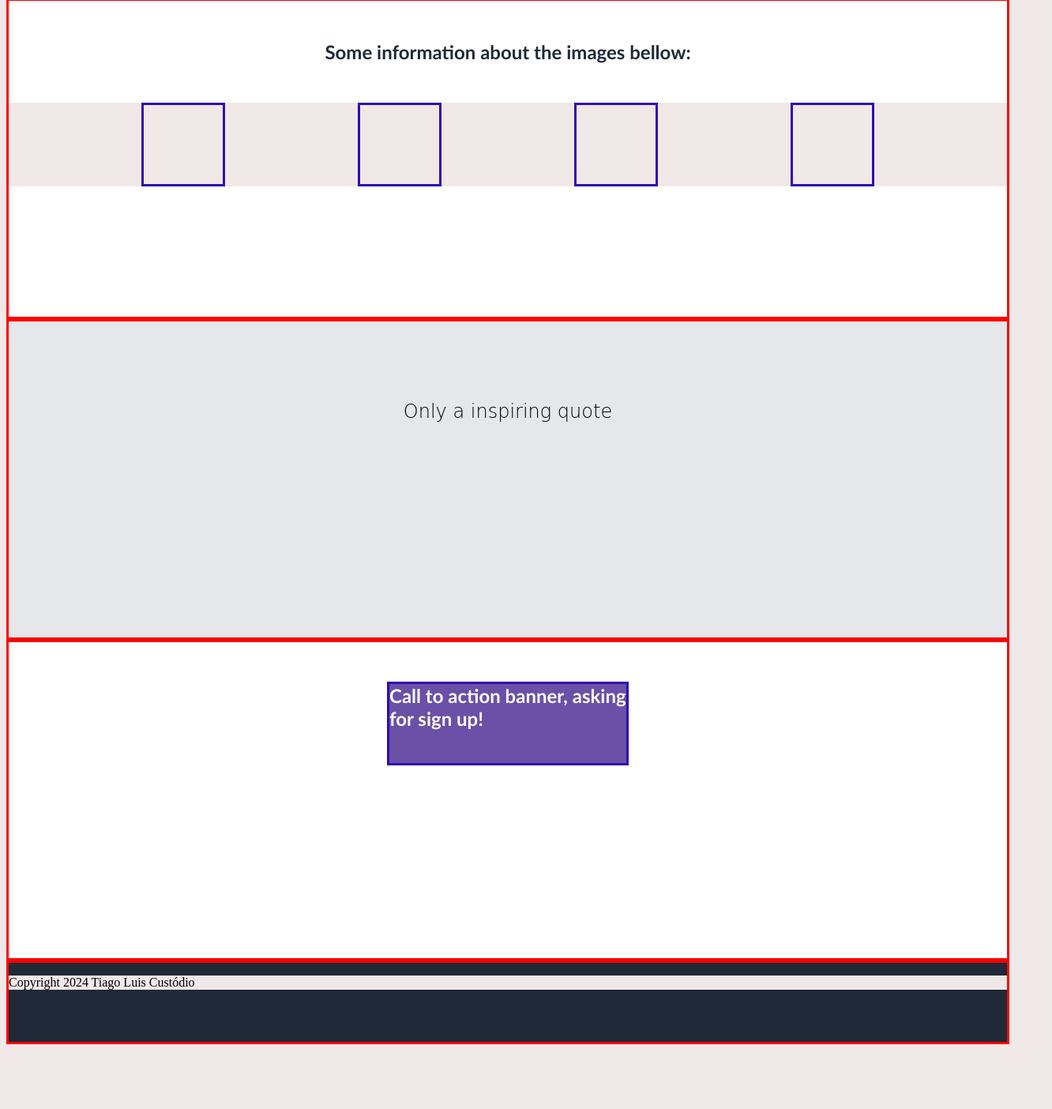
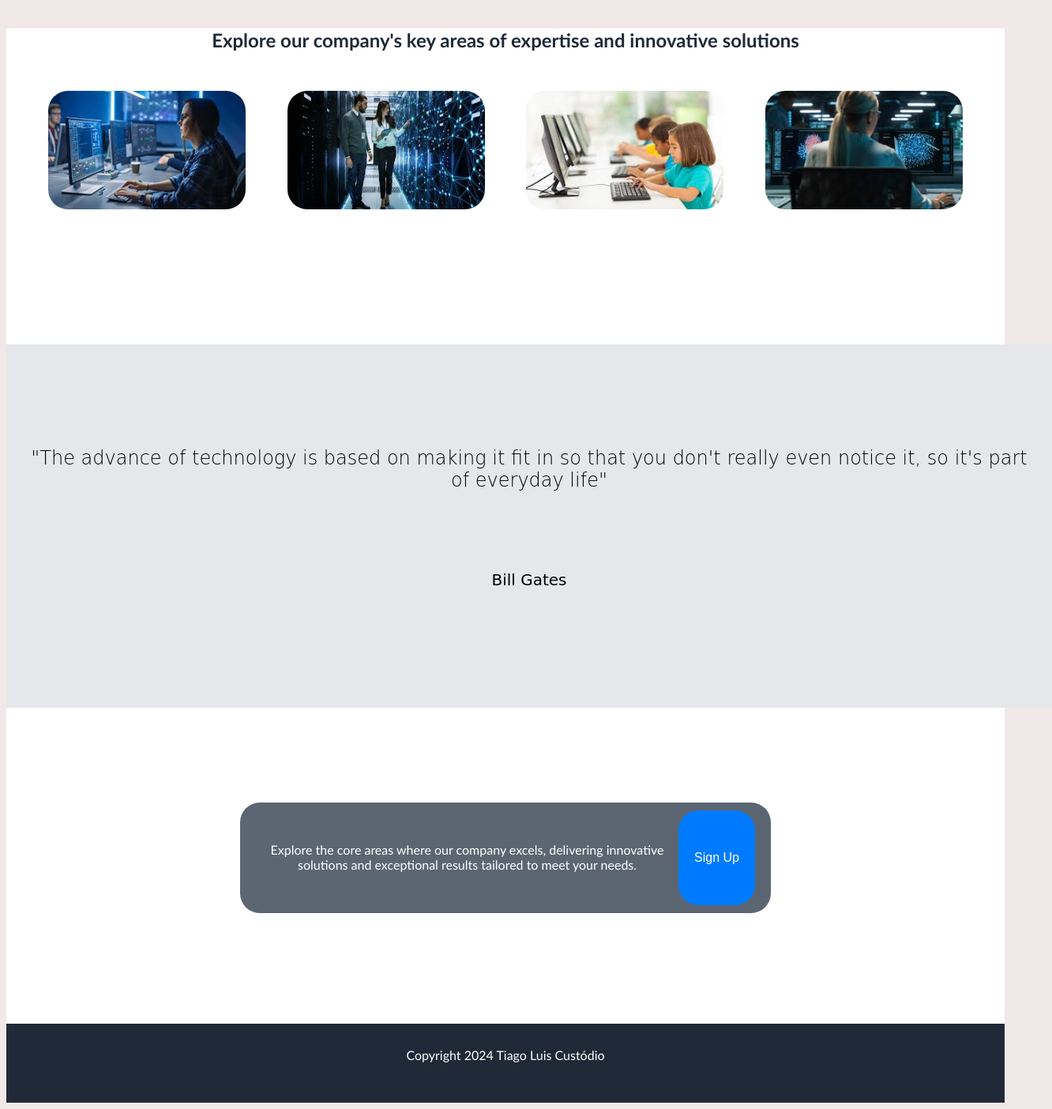
Before and after one commit to custodiotiago/LandingPage, a plain HTML site: page index.html in a window 1280 px wide. Shown: the part 522-1926 px from the top of the page at 79% size, 1332 px wide, since content can reach past the window. Before the commit the page ends 1852 px from the top, so only its background shows below. Drawn offline with Linux system fonts and the light colour scheme.

Commit message:
Finalização da base do CSS

```diff
--- a/index.html
+++ b/index.html
@@ -25,7 +25,7 @@
         <div id="mainDescription">
             <h1>Our company is awesome!!!</h1>
             <p>Here we have good reasons for you to sign up!</p>
-            <input type="button" value="Sign Up">
+            <input id="signupButton" type="button" value="Sign Up">
         </div>
         <div id="mainImage">
             <img id="imgTop" src="/office1.jpg">
@@ -34,22 +34,25 @@
 
     <div class="contentDiv2">
         <div id="someInformation">
-            <p>Some information about the images bellow:</p>
+            <p>Explore our company's key areas of expertise and innovative solutions</p>
         </div>
         <div id="imageGallery">
-            <div class="imgMini"></div>
-            <div class="imgMini"></div>
-            <div class="imgMini"></div>
-            <div class="imgMini"></div>
+            <img class="imgMini" src="/landingpage_development.jpeg">
+            <img class="imgMini" src="/landingpage_industry.jpeg">
+            <img class="imgMini" src="/landingpage_education.jpeg">
+            <img class="imgMini" src="/landingpage_research.jpeg">
         </div>
     </div>
 
     <div class="contentDiv3">
-        <p>Only a inspiring quote</p>
+        <p id="billGatesQuote">"The advance of technology is based on making it fit in so that you don't really even notice it, so it's part of everyday life"</p>
+        <p id="quoteSignature">Bill Gates</p>
     </div>
 
     <div class="contentDiv4">
-        <div id="callAction">Call to action banner, asking for sign up!
+        <div id="callAction">
+            <p>Explore the core areas where our company excels, delivering innovative solutions and exceptional results tailored to meet your needs.</p>
+            <input id="signupButton" type="button" value="Sign Up">
         </div>
     </div>
 
--- a/styles.css
+++ b/styles.css
@@ -5,8 +5,6 @@
 .navbar {
     display:flex;
     flex-direction: row;
-    border-style: solid;
-    border-color: red;
     justify-content: space-between;
     height: 100px;
     width: 100%;
@@ -14,8 +12,6 @@
 }
 
 .navbar_logo {
-    border-style: solid;
-    border-color: red;
     background-color: #1F2937;
     width: 10%;
 }
@@ -30,8 +26,6 @@
 }
 
 .navbar_buttons {
-    border-style: solid;
-    border-color: red;
     background-color: #1F2937;
     width: 30%;
     display:flex;
@@ -50,8 +44,6 @@
 .contentDiv1, .contentDiv2, .contentDiv3, .contentDiv4 {
     height: 400px;
     width: 100%;
-    border-style: solid;
-    border-color: red;
 }
 
 .contentDiv1 {
@@ -80,6 +72,21 @@
     font-family: 'Trebuchet MS', 'Lucida Sans Unicode', 'Lucida Grande', 'Lucida Sans', Arial, sans-serif;
     font-size: 16px;
     font-weight: bold;
+}
+
+#signupButton {
+    background-color: #007bff; /* Azul */
+    color: white; /* Texto branco */
+    border: none; /* Remove borda padrão */
+    border-radius: 25px; /* Bordas arredondadas */
+    padding: 10px 20px; /* Espaçamento interno */
+    font-size: 16px; /* Tamanho do texto */
+    cursor: pointer; /* Muda o cursor ao passar sobre o botão */
+    transition: background-color 0.3s; /* Suave transição de cor */
+}
+
+#signupButton:hover {
+    background-color: #0056b3; /* Azul mais escuro ao passar o mouse */
 }
 
 #mainImage{
@@ -114,53 +121,83 @@
     margin-top:50px;
     display:flex;
     flex-direction: row;
-    justify-content:space-evenly;
+    justify-content: space-evenly;
+    background-color: white;
 }
 
 .imgMini {
-    border-style: solid;
-    border-color: rgb(48, 12, 177);
-    height: 100px;
-    width: 100px;
+    height: 150px;
+    width: 250px;
+    border-radius: 25px;
 }
 
 .contentDiv3 {
     background-color: #E5E7EB;
+    padding: 30px;
 }
 
 .contentDiv3 p {
-    font-weight:lighter;
-    font-family:cursive;
-    font-size: 24px;
     margin-top:100px;
     text-align: center;
     background-color: #E5E7EB;
 }
 
+#billGatesQuote {
+    font-weight:lighter;
+    font-family:cursive;
+    font-size: 24px;
+}
+
+#quoteSignature {
+    font-family:cursive;
+    font-size: 20px;
+}
 .contentDiv4 {
     display:flex;
     flex-direction: row;
     justify-content:space-evenly;
 }
+
 #callAction {
-    border-style: solid;
-    border-color: rgb(48, 12, 177);
-    height: 100px;
-    width: 300px;
-    margin-top: 100px;
-    font-weight: bold;
-    color: #ffffff;
-    margin-top: 50px;
+    margin-top: 120px;
+    background-color: #5b6672; /* Azul */
+    color: white; /* Texto branco */
+    border: none; /* Remove borda padrão */
+    border-radius: 25px; /* Bordas arredondadas */
+    padding: 10px 20px; /* Espaçamento interno */
+    font-size: 16px; /* Tamanho do texto */
+    cursor: pointer; /* Muda o cursor ao passar sobre o botão */
+    transition: background-color 0.3s; /* Suave transição de cor */
+    width: 50%;
+    height: 30%;
+    text-align: center;
+    display:flex;
+    flex-direction: row;
+    justify-content:space-evenly;
+}
+
+#callAction p {
+    margin-top: 40px;
+    background-color: #5b6672;
+    color: white;
+    font-size: 16px;
     font-family: 'Trebuchet MS', 'Lucida Sans Unicode', 'Lucida Grande', 'Lucida Sans', Arial, sans-serif;
-    font-size: 24px;
-    background-color: rgb(106, 80, 167);
-    justify-content: space-evenly;
 }
 
 .root {
     height: 100px;
     width: 100%;
-    border-style: solid;
-    border-color: red;
     background-color: #1F2937;
+    display:flex;
+    flex-direction: row;
+    justify-content:space-evenly;
 }
+
+.root p {
+    margin-top: 30px;
+    background-color: #1F2937;
+    text-align: center;
+    color: white;
+    font-size: 16px;
+    font-family: 'Trebuchet MS', 'Lucida Sans Unicode', 'Lucida Grande', 'Lucida Sans', Arial, sans-serif;
+}
```
Also changed, not shown: landingpage_development.jpeg (added), landingpage_education.jpeg (added), landingpage_industry.jpeg (added), landingpage_research.jpeg (added), 4 other files.
